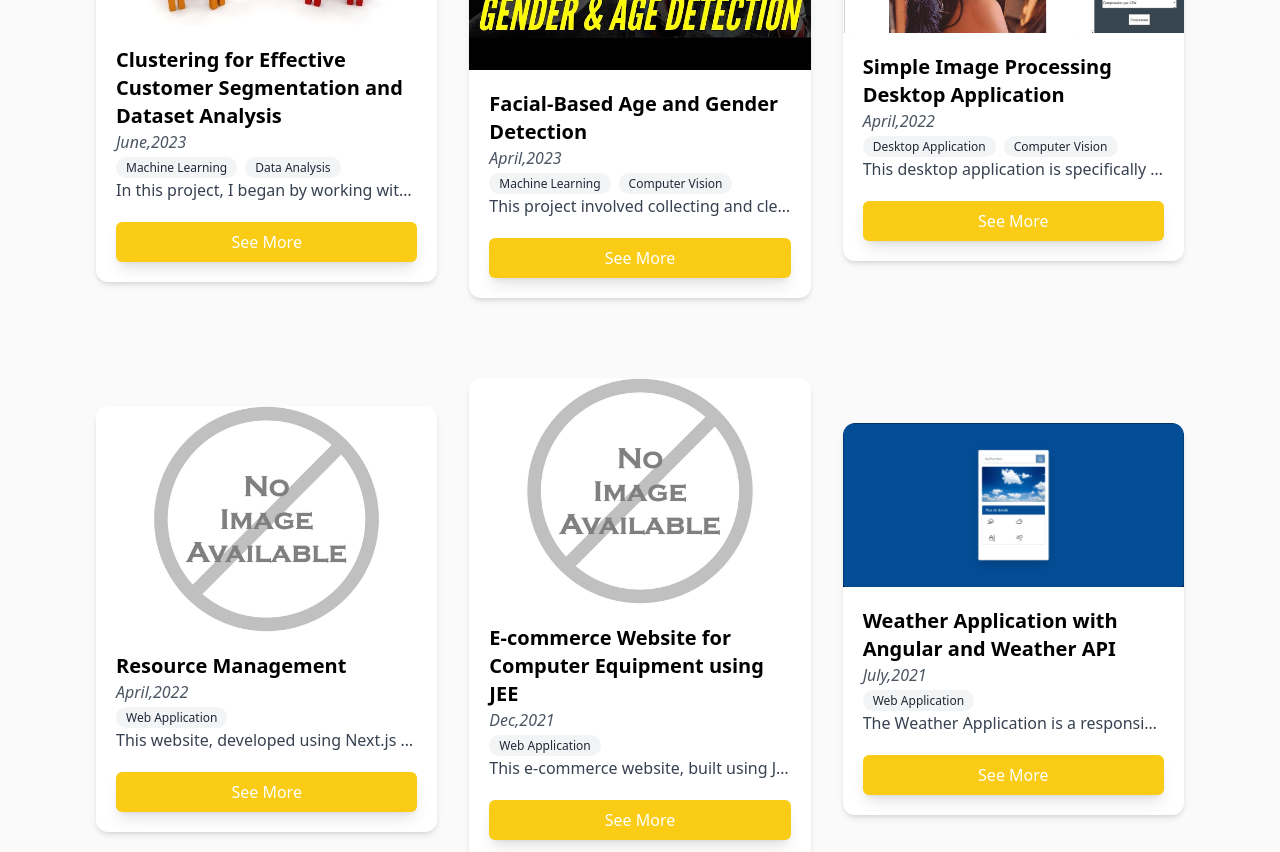
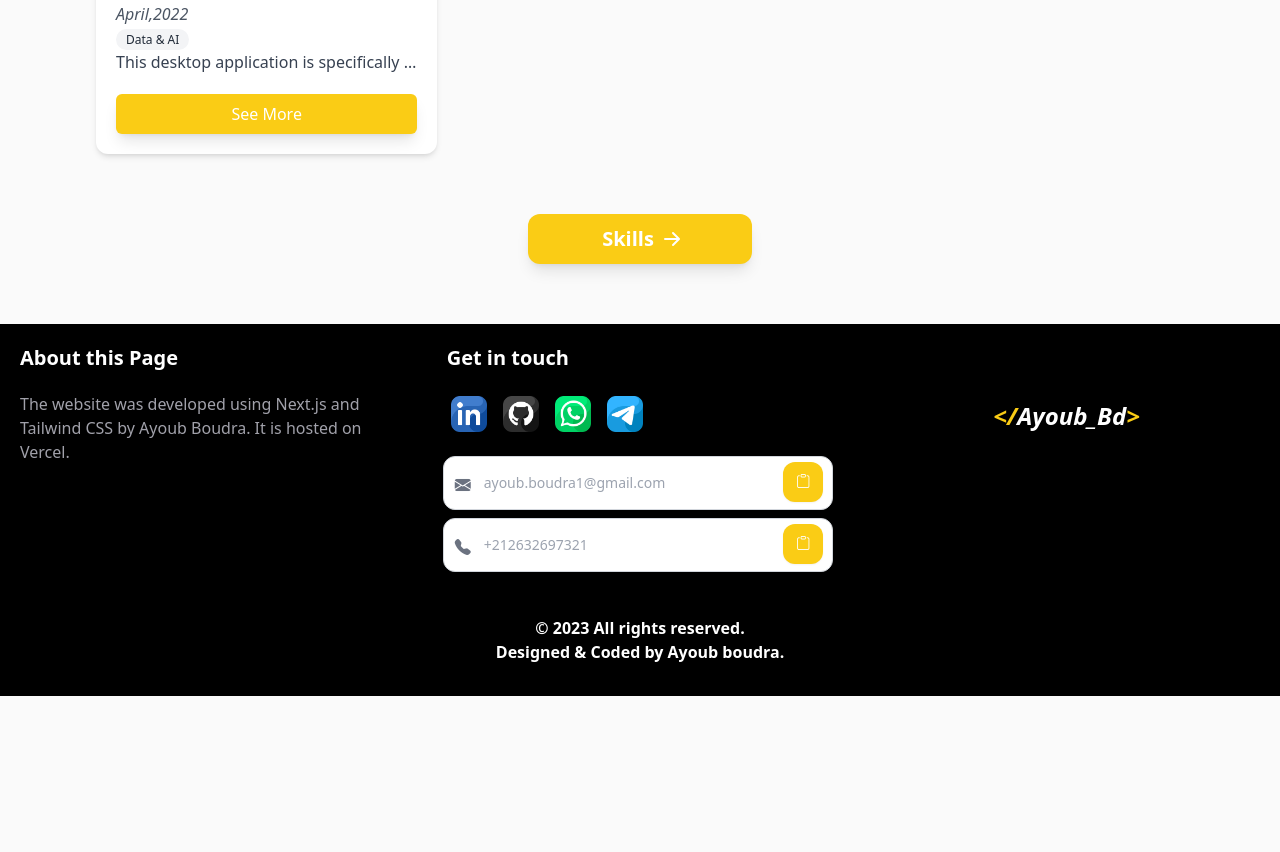
Before and after one commit to ayoubboudra1/portfolioNext, a Next.js app: page /project in a window 1280 px wide. Shown: the part 1600-2452 px from the top of the page. After the commit the page ends 2296 px from the top, so only its background shows below. Built offline with nearby package versions, Linux system fonts and the light colour scheme.

Commit message:
fixing projects page

```diff
--- a/src/components/Filter.tsx
+++ b/src/components/Filter.tsx
@@ -15,11 +15,13 @@ function Filter({categories,setCategories}:Props) {
 
     const listCategories = [
         'All',
-        'Web Application',
-        'Machine Learning',
-        'Computer Vision',
-        'Data Analysis',
-        'Desktop Application'
+        // 'Web Application',
+        // 'Machine Learning',
+        // 'Computer Vision',
+        // 'Data Analysis',
+        // 'Desktop Application',
+        'Development',
+        'Data & AI'
     ]
 
 
--- a/src/components/ProjectDetails.tsx
+++ b/src/components/ProjectDetails.tsx
@@ -57,7 +57,7 @@ function ProjectDetails({content}:Props) {
                   <button
                     onClick={()=>handlClick('previous')}
                     type="button"
-                    className="mx-6 absolute top-0 left-0 z-30 flex items-center justify-center h-full  cursor-pointer group focus:outline-none"
+                    className={content.images.length > 1 ?"mx-6 absolute top-0 left-0 z-30 flex items-center justify-center h-full  cursor-pointer group focus:outline-none":"hidden"}
                     data-carousel-prev
                   >
                     {/* <span className="inline-flex items-center justify-center w-10 h-10 rounded-full bg-white/30 dark:bg-gray-800/30 group-hover:bg-white/50 dark:group-hover:bg-gray-800/60 group-focus:ring-4 group-focus:ring-white dark:group-focus:ring-gray-800/70 group-focus:outline-none"> */}
@@ -82,7 +82,7 @@ function ProjectDetails({content}:Props) {
                   <button
                     onClick={()=>handlClick('next')}
                     type="button"
-                    className="mx-6  absolute top-0 right-0 z-30 flex items-center justify-center h-full  cursor-pointer group focus:outline-none"
+                    className={content.images.length > 1 ?"mx-6 absolute top-0 left-0 z-30 flex items-center justify-center h-full  cursor-pointer group focus:outline-none":"hidden"}
                     data-carousel-next
                   >
                     {/* <span className="inline-flex items-center justify-center w-10 h-10 rounded-full bg-white/30 dark:bg-gray-800/30 group-hover:bg-white/50 dark:group-hover:bg-gray-800/60 group-focus:ring-4 group-focus:ring-white dark:group-focus:ring-gray-800/70 group-focus:outline-none"> */}
--- a/src/components/Projects.tsx
+++ b/src/components/Projects.tsx
@@ -39,7 +39,7 @@ function Projects({ setContent }: ProjectsProps) {
             Portfolio
             </h1>
           </motion.div>
-          <motion.div
+          {/* <motion.div
             className="py-8 px-4  max-w-screen-xl  lg:pt-16 lg:pb-5 md:mx-24"
             initial={{ y: 100, opacity: 0 }}
             animate={{ y: 0, opacity: 1 }}
@@ -48,7 +48,7 @@ function Projects({ setContent }: ProjectsProps) {
           >
 
            <Filter categories={categories} setCategories={setCategories} />
-          </motion.div>
+          </motion.div> */}
           <motion.div
             className="grid grid-cols-1 md:grid-cols-2 lg:grid-cols-3  mx-8 md:mx-16 lg:mx-20"
             initial={{ y: 100, opacity: 0 }}
@@ -56,14 +56,16 @@ function Projects({ setContent }: ProjectsProps) {
             exit={{ y: -10, opacity: 0 }}
             transition={{ duration: 1.1 }}
           >
-            {
+            {/* {
               categories === 'All'
                 ?myInfo.projects.map((value,index) => <ProjectCard  project={value} key={'p'+index}  />)
                 :myInfo.projects
                           .filter((value,index) => value.tags.includes(categories))
                           .map((value,index)=> <ProjectCard  project={value} key={'p'+index}  />)
+            } */}
+            {
+              myInfo.projects.map((value,index) => <ProjectCard  project={value} key={'p'+index}  />)
             }
-
             {/* <ProjectCard setShowModal={setShowModal} img="/Images/project.png" />
             <ProjectCard setShowModal={setShowModal} img="/Images/project.jpg" />
             <ProjectCard setShowModal={setShowModal} img="/Images/project.png" /> */}
--- a/src/data/myInfo.tsx
+++ b/src/data/myInfo.tsx
@@ -358,7 +358,7 @@ export const myInfo:MyInfo = {
     {
       id:39450,
       title : "Movie Similarity Prediction Using NLP and K-Means Clustering",
-      tags  : ['Machine Learning'],
+      tags  : ['Data & AI'],
       date : 'Jan,2024',
       fullDescription:`In this project, I used Natural Language Processing (NLP) and K-Means Clustering to predict movie similarities. By analyzing the plot summaries and other textual data of movies, the model clusters similar movies together, helping users find movies with related content and themes.`,
       images: [
@@ -369,7 +369,7 @@ export const myInfo:MyInfo = {
     },{
       id:3987,
       title : "Twitter Sentiment Analysis Model Using NLP and Machine Learning",
-      tags  : ['Machine Learning'],
+      tags  : ['Data & AI'],
       date : 'Jan,2024',
       fullDescription:`In this project, I built a Twitter sentiment analysis model using Natural Language Processing (NLP) and machine learning techniques. The model analyzes tweets to determine the sentiment (positive, negative, or neutral), providing insights into public opinions and trends on various topics.`,
       images: [
@@ -381,7 +381,7 @@ export const myInfo:MyInfo = {
     {
       id:13455,
       title : "Real-time person detection and face identification system using YOLO and CNN",
-      tags  : ['Machine Learning'],
+      tags  : ['Data & AI'],
       date : 'Dec,2024',
       fullDescription:`In this project, I collected facial data of six actors from various scenes in a TV show. Using YOLO (You Only Look Once) to detect the person, I then extracted the face from the detected region. Finally, I identified the actors using a Convolutional Neural Network (CNN) model for face recognition.`,
       images: [
@@ -390,40 +390,40 @@ export const myInfo:MyInfo = {
       typeWork : 'Individual Work ',
       techUsed : ['Python','Tensorflow','OpenCV','YOLO','CNN'],
     },
-    {
-      id:59634,
-      title : "Migrating a Laravel-based Gestion Syndic Application to Next.js",
-      tags  : ['Web Application'],
-      date : 'Sep,2023 ',
-      fullDescription : "I successfully migrated an application from Laravel to Next.js, leveraging Next.js as the comprehensive framework for front-end and back-end development. To ensure a secure connection with a PostgreSQL database, I seamlessly integrated Prisma. Furthermore, I implemented authentication using NextAuth.js, along with incorporating additional Node.js libraries to enhance various functionalities within the application. This migration not only streamlined the development process but also fortified the application's security and expanded its capabilities through the integration of various powerful libraries.",
-      images : [
-        '/Images/gsyndic/1.png',
-        '/Images/gsyndic/2.png',
-        '/Images/gsyndic/3.png',
-        '/Images/gsyndic/4.png',
-      ],
-      techUsed : ['Nextjs','TypeScript','Prisma','NextAuth','Redux-Toolkit'],
-      typeWork : 'Individual Work '
-    },
-    {
-      id:32509,
-      title : "Personal Portfolio built with Next.js and Tailwind CSS",
-      tags  : ['Web Application'],
-      date : 'July,2023',
-      fullDescription : "The website was developed using Next.js and Tailwind CSS by Ayoub Boudra. It is hosted on Vercel.",
-      images : [
-        '/Images/portfolio/1.png',
-        '/Images/portfolio/2.png',
-        '/Images/portfolio/3.png',
+    // {
+    //   id:59634,
+    //   title : "Migrating a Laravel-based Gestion Syndic Application to Next.js",
+    //   tags  : ['Development'],
+    //   date : 'Sep,2023 ',
+    //   fullDescription : "I successfully migrated an application from Laravel to Next.js, leveraging Next.js as the comprehensive framework for front-end and back-end development. To ensure a secure connection with a PostgreSQL database, I seamlessly integrated Prisma. Furthermore, I implemented authentication using NextAuth.js, along with incorporating additional Node.js libraries to enhance various functionalities within the application. This migration not only streamlined the development process but also fortified the application's security and expanded its capabilities through the integration of various powerful libraries.",
+    //   images : [
+    //     '/Images/gsyndic/1.png',
+    //     '/Images/gsyndic/2.png',
+    //     '/Images/gsyndic/3.png',
+    //     '/Images/gsyndic/4.png',
+    //   ],
+    //   techUsed : ['Nextjs','TypeScript','Prisma','NextAuth','Redux-Toolkit'],
+    //   typeWork : 'Individual Work '
+    // },
+    // {
+    //   id:32509,
+    //   title : "Personal Portfolio built with Next.js and Tailwind CSS",
+    //   tags  : ['Development'],
+    //   date : 'July,2023',
+    //   fullDescription : "The website was developed using Next.js and Tailwind CSS by Ayoub Boudra. It is hosted on Vercel.",
+    //   images : [
+    //     '/Images/portfolio/1.png',
+    //     '/Images/portfolio/2.png',
+    //     '/Images/portfolio/3.png',
 
-      ],
-      techUsed : ['Nextjs','TypeScript',],
-      typeWork : 'Individual Work '
-    },
+    //   ],
+    //   techUsed : ['Nextjs','TypeScript',],
+    //   typeWork : 'Individual Work '
+    // },
     {
       id:43209,
       title : "Exploring Car Price Data in Morocco: Collection and Cleaning",
-      tags  : ['Machine Learning','Data Analysis'],
+      tags  : ['Data & AI'],
       date : 'June,2023',
       fullDescription : "Car Price Prediction: Collecting car data from multiple sources, cleaning and visualizing a dataset of around 10,000 samples, and utilizing a decision tree algorithm to create a model for predicting car prices.",
       images : [
@@ -437,7 +437,7 @@ export const myInfo:MyInfo = {
     {
       id:0,
       title : "Clustering for Effective Customer Segmentation and Dataset Analysis",
-      tags  : ['Machine Learning','Data Analysis'],
+      tags  : ['Data & AI'],
       date : 'June,2023',
       fullDescription : "In this project, I began by working with a customer selling dataset. After cleaning the data, my focus shifted towards clustering the clients using various clustering algorithms. The goal was to group similar clients together based on their purchasing patterns and behaviors. By applying these clustering techniques, I aimed to uncover hidden information and gain insights into customer segmentation and preferences within the dataset. This analysis provides valuable knowledge that can be utilized for targeted marketing strategies and personalized customer experiences.",
       images : [
@@ -451,7 +451,7 @@ export const myInfo:MyInfo = {
     {
       id:1,
       title : "Facial-Based Age and Gender Detection",
-      tags  : ['Machine Learning','Computer Vision'],
+      tags  : ['Data & AI','Computer Vision'],
       date : 'April,2023',
       fullDescription : "This project involved collecting and cleaning a dataset of over 25,000 facial images. We conducted experiments with different models to achieve optimal results for facial analysis tasks such as age and gender detection. Finally, we successfully implemented the chosen model into a web application for practical usage.",
       images : [
@@ -467,7 +467,7 @@ export const myInfo:MyInfo = {
     {
       id:3,
       title : "Simple Image Processing Desktop Application",
-      tags  : ['Desktop Application','Computer Vision'],
+      tags  : ['Data & AI'],
       date : 'April,2022',
       fullDescription : "This desktop application is specifically designed for image processing tasks, allowing users to apply various filters and perform basic editing operations such as rotation, cropping, and selection. It was developed using pyQT, a Python framework for creating graphical user interfaces, and leverages the powerful filtering functions provided by OpenCV. With this application, users can enhance and manipulate images by applying a wide range of filters available in OpenCV, resulting in visually appealing and customized outputs.",
       images : [
@@ -480,91 +480,91 @@ export const myInfo:MyInfo = {
       techUsed : ['Python','PyQT','OpenCV'],
       typeWork : 'Team Work '
     },
-    {
-      id:4,
-      title : "Resource Management",
-      tags  : ['Web Application'],
-      date : 'April,2022',
-      fullDescription : "This website, developed using Next.js and Spring Boot, is designed for efficient management of stock, orders, suppliers, and repair requests. The development process involved utilizing UML diagrams for the initial design and adopting Scrumwise for effective team management. The website serves as a comprehensive solution, providing capabilities to track and manage inventory, process orders, handle supplier relationships, and efficiently manage repair requests.",
-      images : [
-        '/Images/no-image-available.jpg',
-      ],
-      techUsed : ['Spring Boot','Spring Security','JWT','NextJS','Scrum-wise','UML','MySQL'],
-      typeWork : 'Team Work'
-    },
-    {
-      id:5,
-      title : "E-commerce Website for Computer Equipment using JEE",
-      tags  : ['Web Application'],
-      date : 'Dec,2021',
-      fullDescription : "This e-commerce website, built using Java Enterprise Edition (JEE), serves as an online platform for selling computer machines. In addition to the customer-facing frontend, it includes an administrative section. The admin side allows authorized users to efficiently manage orders and products. This feature empowers administrators to handle order processing, inventory management, and product updates, ensuring smooth operations of the e-commerce business.",
-      images : [
-        '/Images/no-image-available.jpg',
-      ],
-      techUsed : ['Java','JEE','MySql','N-tier architecture'],
-      typeWork : 'Individual Work '
-    },
-    {
-      id:98765,
-      title : "Weather Application with Angular and Weather API",
-      tags  : ['Web Application'],
-      date : 'July,2021',
-      fullDescription : "The Weather Application is a responsive Angular application that allows users to search for a city and retrieve the current weather information for that location. Powered by a free weather API's RESTful interface, the application seamlessly integrates with the API to fetch real-time weather data. Users can simply enter the desired city name in the search bar, and the application dynamically displays the current weather conditions, including temperature, humidity, wind speed, and more. With its user-friendly interface and reliable data source, the Weather Application provides an intuitive way to stay updated on the weather conditions of any desired city.",
-      images : [
-        '/Images/weather/1.png',
-        '/Images/weather/2.png',
-        '/Images/weather/3.png',
+    // {
+    //   id:4,
+    //   title : "Resource Management",
+    //   tags  : ['Development'],
+    //   date : 'April,2022',
+    //   fullDescription : "This website, developed using Next.js and Spring Boot, is designed for efficient management of stock, orders, suppliers, and repair requests. The development process involved utilizing UML diagrams for the initial design and adopting Scrumwise for effective team management. The website serves as a comprehensive solution, providing capabilities to track and manage inventory, process orders, handle supplier relationships, and efficiently manage repair requests.",
+    //   images : [
+    //     '/Images/no-image-available.jpg',
+    //   ],
+    //   techUsed : ['Spring Boot','Spring Security','JWT','NextJS','Scrum-wise','UML','MySQL'],
+    //   typeWork : 'Team Work'
+    // },
+    // {
+    //   id:5,
+    //   title : "E-commerce Website for Computer Equipment using JEE",
+    //   tags  : ['Development'],
+    //   date : 'Dec,2021',
+    //   fullDescription : "This e-commerce website, built using Java Enterprise Edition (JEE), serves as an online platform for selling computer machines. In addition to the customer-facing frontend, it includes an administrative section. The admin side allows authorized users to efficiently manage orders and products. This feature empowers administrators to handle order processing, inventory management, and product updates, ensuring smooth operations of the e-commerce business.",
+    //   images : [
+    //     '/Images/no-image-available.jpg',
+    //   ],
+    //   techUsed : ['Java','JEE','MySql','N-tier architecture'],
+    //   typeWork : 'Individual Work '
+    // },
+    // {
+    //   id:98765,
+    //   title : "Weather Application with Angular and Weather API",
+    //   tags  : ['Development'],
+    //   date : 'July,2021',
+    //   fullDescription : "The Weather Application is a responsive Angular application that allows users to search for a city and retrieve the current weather information for that location. Powered by a free weather API's RESTful interface, the application seamlessly integrates with the API to fetch real-time weather data. Users can simply enter the desired city name in the search bar, and the application dynamically displays the current weather conditions, including temperature, humidity, wind speed, and more. With its user-friendly interface and reliable data source, the Weather Application provides an intuitive way to stay updated on the weather conditions of any desired city.",
+    //   images : [
+    //     '/Images/weather/1.png',
+    //     '/Images/weather/2.png',
+    //     '/Images/weather/3.png',
 
-      ],
-      techUsed : ['Java','JEE','MySql','N-tier architecture'],
-      typeWork : 'Individual Work '
-    },
-    {
-      id:6,
-      title : "Resource management for a leather company",
-      tags  : ['Web Application'],
-      date : 'May,2021 - Juin,2021',
-      fullDescription : "A compact application built with Next.js, Spring Boot, and other technologies specifically designed for an international leather company. It effectively manages stock, client transactions, orders, suppliers, and other essential operations.",
-      images : [
-        '/Images/gescom/1.png',
-        '/Images/gescom/2.png',
-        '/Images/gescom/3.png',
-        '/Images/gescom/4.png',
-        '/Images/gescom/5.png',
-      ],
-      techUsed : ['NextJS','Redux-Toolkit','TypeScript','Spring Boot','Keyclock','Next-Auth','JWT','PostgreSQL','Jira'],
-      typeWork : 'Team Work'
-    },
-    {
-      id:7,
-      title : ' Library Management Application with JAVA Swing',
-      tags  : ['Desktop Application'],
-      date : 'Mars,2021',
-      fullDescription : " library management application developed using JAVA Swing. UML models, including class diagrams and activity diagrams..., MySQL as the database, and JDBC for database interaction. The application provides advanced features, including book return management, book search, and more.",
-      images : [
-        '/Images/swing/1.png',
-        '/Images/swing/2.png',
-        '/Images/swing/3.png',
-        '/Images/swing/4.png',
-      ],
-      techUsed : ['Java','Java Swing','UML','MySql'],
-      typeWork : 'Team Work'
-    },
-    {
-      id:8,
-      title : 'United States - Tourism and News Website',
-      date : 'Dec,2020',
-      tags  : ['Web Application'],
-      fullDescription : 'web platform that provides detailed information about the United States as a tourist destination. With insights into diverse attractions, culture, landmarks, and more, it serves as a valuable resource for travelers. Stay updated with the latest events and developments through the dedicated news section. The admin panel ensures effortless content management, keeping tourist information current and enabling the addition of new attractions and timely news articles.',
-      images : [
-        '/Images/Blog/1.png',
-        '/Images/Blog/2.png',
-        '/Images/Blog/3.png',
+    //   ],
+    //   techUsed : ['Java','JEE','MySql','N-tier architecture'],
+    //   typeWork : 'Individual Work '
+    // },
+    // {
+    //   id:6,
+    //   title : "Resource management for a leather company",
+    //   tags  : ['Development'],
+    //   date : 'May,2021 - Juin,2021',
+    //   fullDescription : "A compact application built with Next.js, Spring Boot, and other technologies specifically designed for an international leather company. It effectively manages stock, client transactions, orders, suppliers, and other essential operations.",
+    //   images : [
+    //     '/Images/gescom/1.png',
+    //     '/Images/gescom/2.png',
+    //     '/Images/gescom/3.png',
+    //     '/Images/gescom/4.png',
+    //     '/Images/gescom/5.png',
+    //   ],
+    //   techUsed : ['NextJS','Redux-Toolkit','TypeScript','Spring Boot','Keyclock','Next-Auth','JWT','PostgreSQL','Jira'],
+    //   typeWork : 'Team Work'
+    // },
+    // {
+    //   id:7,
+    //   title : ' Library Management Application with JAVA Swing',
+    //   tags  : ['Development'],
+    //   date : 'Mars,2021',
+    //   fullDescription : " library management application developed using JAVA Swing. UML models, including class diagrams and activity diagrams..., MySQL as the database, and JDBC for database interaction. The application provides advanced features, including book return management, book search, and more.",
+    //   images : [
+    //     '/Images/swing/1.png',
+    //     '/Images/swing/2.png',
+    //     '/Images/swing/3.png',
+    //     '/Images/swing/4.png',
+    //   ],
+    //   techUsed : ['Java','Java Swing','UML','MySql'],
+    //   typeWork : 'Team Work'
+    // },
+    // {
+    //   id:8,
+    //   title : 'United States - Tourism and News Website',
+    //   date : 'Dec,2020',
+    //   tags  : ['Development'],
+    //   fullDescription : 'web platform that provides detailed information about the United States as a tourist destination. With insights into diverse attractions, culture, landmarks, and more, it serves as a valuable resource for travelers. Stay updated with the latest events and developments through the dedicated news section. The admin panel ensures effortless content management, keeping tourist information current and enabling the addition of new attractions and timely news articles.',
+    //   images : [
+    //     '/Images/Blog/1.png',
+    //     '/Images/Blog/2.png',
+    //     '/Images/Blog/3.png',
 
-      ],
-      techUsed : ['HTML','CSS','JavaScript','PHP','MySql'],
-      typeWork : 'Individual Work '
-    },
+    //   ],
+    //   techUsed : ['HTML','CSS','JavaScript','PHP','MySql'],
+    //   typeWork : 'Individual Work '
+    // },
 
   ],
   footerDescription : "The website was developed using Next.js and Tailwind CSS by Ayoub Boudra. It is hosted on Vercel."
```
